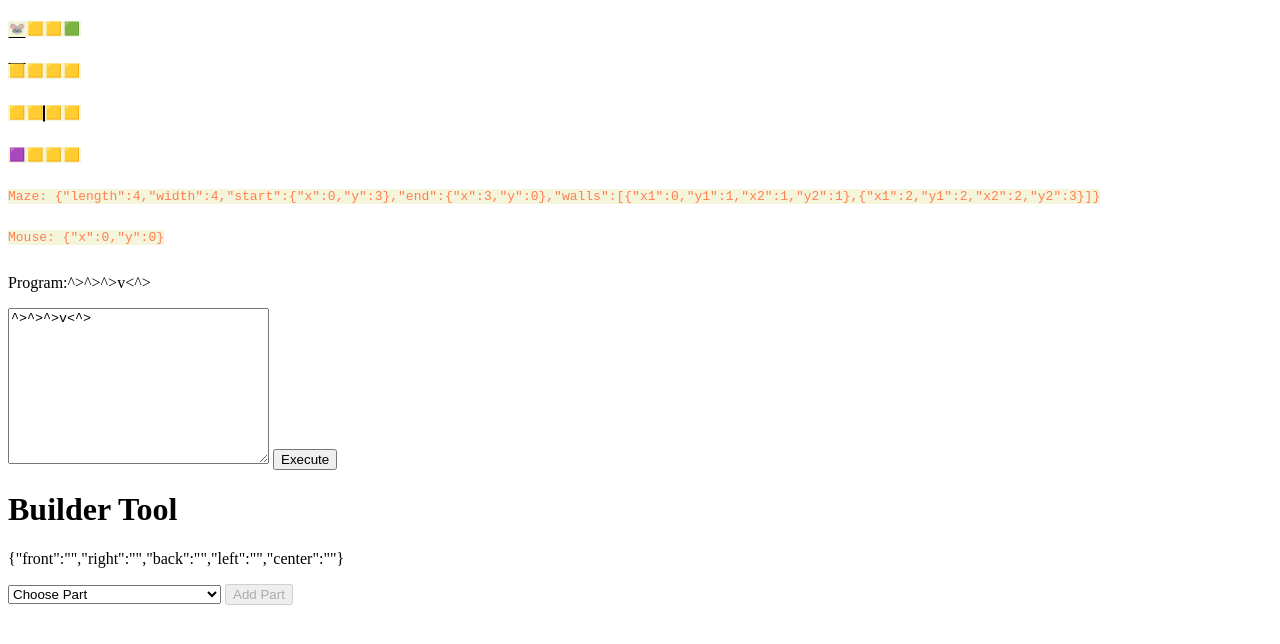
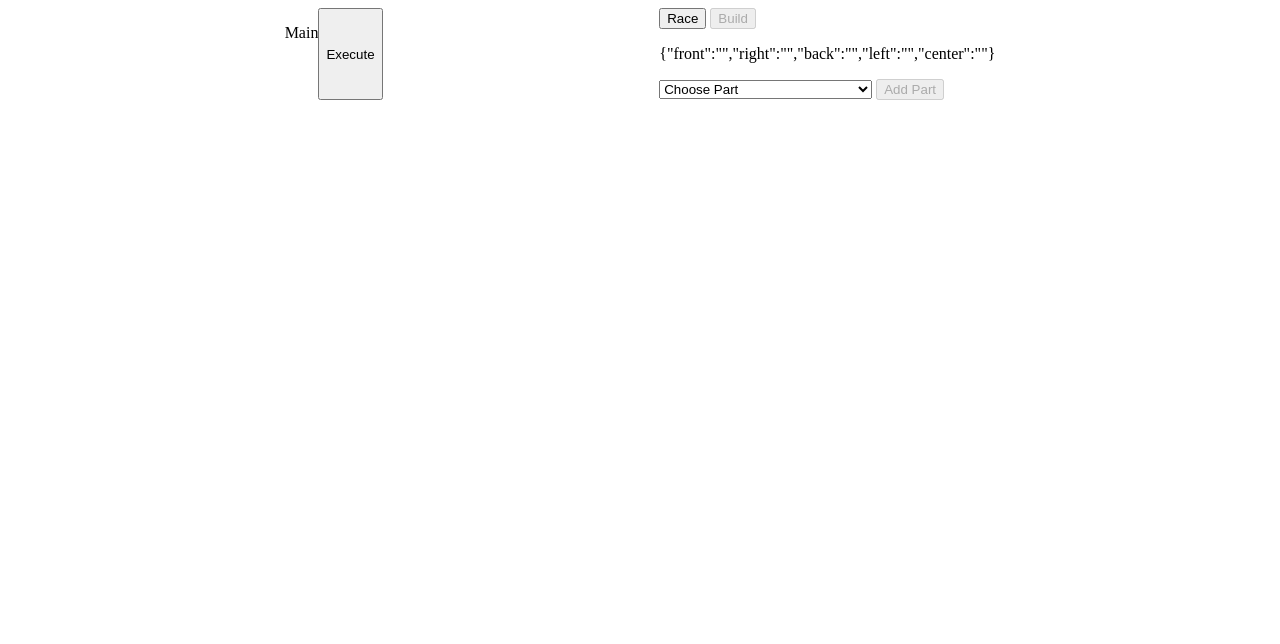
Before and after one commit to matthewnoel/micromouse-simulator, a Svelte app: page / in a window 1280 px wide. Shown: the top 644 px of the page. Built offline with nearby package versions, Linux system fonts and the light colour scheme; the HTML template or start-up script is replaced by a standard one.

Commit message:
Programming blocks

```diff
--- a/src/App.svelte
+++ b/src/App.svelte
@@ -1,9 +1,18 @@
 <script>
-    import Maze from "./components/Maze.svelte";
     import Editor from "./components/Editor.svelte";
-    import Builder from "./components/Builder.svelte";
+    import TabbedContainer from "./components/TabbedContainer.svelte";
 </script>
 
-<Maze />
-<Editor />
-<Builder />
+<div>
+    <Editor />
+    <TabbedContainer />
+</div>
+
+<style>
+    div {
+        display: flex;
+        flex-direction: row;
+        flex-wrap: wrap;
+        justify-content: space-evenly;
+    }
+</style>
--- a/src/components/Builder.svelte
+++ b/src/components/Builder.svelte
@@ -13,7 +13,7 @@
         addPart(selectedPart.name, selectedLocation);
 	}
 </script>
-<h1>Builder Tool</h1>
+
 <p>{JSON.stringify($parts)}</p>
 <form on:submit|preventDefault={handleSubmit}>
 	<select bind:value={selectedPart} on:change={() => (selectedLocation = selectedPart.locations?.[0])}>
--- a/src/components/Editor.svelte
+++ b/src/components/Editor.svelte
@@ -2,9 +2,44 @@
     import { runMaze } from '../editor';
     import { maze } from '../maze';
     import { parts } from '../mouse';
+    import { AllocentricMovementController } from '../parts/allocentric-movement-controller';
+    import { EgocentricMovementController } from '../parts/egocentric-movement-controller';
+    import { TouchSensor } from '../parts/touch-sensor';
+    import ExplorerBlock from './ExplorerBlock.svelte';
 
-    let value = '^>^>^>v<^>';
+    let program = [];
+
+    const allBlocks = [
+        ...Object.entries(AllocentricMovementController.methods).map((e) => { return { part: AllocentricMovementController.name, key: e[0], title: e[1].title }}),
+        ...Object.entries(EgocentricMovementController.methods).map((e) => { return { part: EgocentricMovementController.name, key: e[0], title: e[1].title }}),
+        ...Object.entries(TouchSensor.methods).map((e) => { return { part: TouchSensor.name, key: e[0], title: e[1].title }})
+    ];
+    $: filteredBlocks = allBlocks.filter((e) => Object.values($parts).includes(e.part));
+
+    function handleMessage(event) {
+		program = [...program, event.detail];
+	}
 </script>
-<p>Program:{value}</p>
-<textarea name="Program" id="program" bind:value cols="30" rows="10"></textarea>
-<input type="button" value="Execute" on:click={() => runMaze(value, $maze, $parts)}>
+
+<div id="outer">
+    <div>
+        {#each filteredBlocks as {part, key, title}}
+            <ExplorerBlock {part} {key} {title} on:message={handleMessage} />
+        {/each}
+    </div>
+    <div>
+        <p>Main</p>
+        {#each program as line}
+            <p>{line.title}</p>
+        {/each}
+    </div>
+    <input type="button" value="Execute" on:click={() => runMaze(program, $maze, $parts)}>
+</div>
+
+<style>
+    #outer {
+        display: flex;
+        flex-direction: row;
+        flex-wrap: nowrap;
+    }
+</style>
--- /dev/null
+++ b/src/components/ExplorerBlock.svelte
@@ -0,0 +1,27 @@
+<script>
+    import { createEventDispatcher } from 'svelte';
+
+    const dispatch = createEventDispatcher();
+
+    function addInstruction(title, key) {
+        dispatch('message', {
+            title,
+            value: key
+        });
+    }
+
+    export let part;
+    export let key;
+    export let title;
+</script>
+
+<div>
+    <p>{title}</p>
+    <input type="button" value="+" on:click={() => addInstruction(title, `${part} -> ${key}`)} >
+</div>
+
+<style>
+    p {
+        display: inline-block;
+    }
+</style>
--- a/src/components/Maze.svelte
+++ b/src/components/Maze.svelte
@@ -1,9 +1,6 @@
 <script>
 import { maze, doesSideMatchWall } from '../maze';
 import { x, y } from '../mouse';
-
-$: mazeDetails = JSON.stringify({length: $maze.length, width: $maze.width, start: $maze.start, end: $maze.end, walls: $maze.walls});
-$: mouseDetails = JSON.stringify({x: $x, y: $y});
 
 const getWallBorderStyle = (x, y) => {
     let style = '';
@@ -45,9 +42,6 @@ const getWallBorderStyle = (x, y) => {
     </p>
     <br>
 {/each}
-<p>Maze: {mazeDetails}</p>
-<br>
-<p>Mouse: {mouseDetails}</p>
 
 <style>
     p {
--- /dev/null
+++ b/src/components/TabbedContainer.svelte
@@ -0,0 +1,21 @@
+<script>
+    import Maze from "./Maze.svelte";
+    import Builder from "./Builder.svelte";
+
+    let tab = 'Build';
+</script>
+
+
+<div>
+    <div>
+        <input disabled={tab === 'Race'} type="button" value="Race" on:click={() => tab = 'Race'}>
+        <input disabled={tab === 'Build'} type="button" value="Build" on:click={() => tab = 'Build'}>
+    </div>
+    {#if tab === 'Build'}
+        <Builder />
+    {:else if tab === 'Race'}
+        <Maze />
+    {:else}
+        <p>Something went wrong.</p>
+    {/if}
+</div>
--- a/src/editor.js
+++ b/src/editor.js
@@ -4,24 +4,23 @@ import { AllocentricMovementController } from './parts/allocentric-movement-cont
 export const runMaze = (program, maze, parts) => {
     const equippedParts = Object.values(parts);
     setPosition(maze.start.x, maze.start.y);
-    for (const char of program) {
-        console.log(char);
-        switch (char) {
-            case '^':
+    for (const line of program) {
+        switch (line.value) {
+            case 'Allocentric Movement Controller -> moveUp':
                 if (!equippedParts.includes(AllocentricMovementController.name)) break;
-                AllocentricMovementController.methods.moveUp(maze);
+                AllocentricMovementController.methods.moveUp.func(maze);
                 break;
-            case '>':
+            case 'Allocentric Movement Controller -> moveRight':
                 if (!equippedParts.includes(AllocentricMovementController.name)) break;
-                AllocentricMovementController.methods.moveRight(maze);
+                AllocentricMovementController.methods.moveRight.func(maze);
                 break;
-            case 'v':
+            case 'Allocentric Movement Controller -> moveDown':
                 if (!equippedParts.includes(AllocentricMovementController.name)) break;
-                AllocentricMovementController.methods.moveDown(maze);
+                AllocentricMovementController.methods.moveDown.func(maze);
                 break;
-            case '<':
+            case 'Allocentric Movement Controller -> moveLeft':
                 if (!equippedParts.includes(AllocentricMovementController.name)) break;
-                AllocentricMovementController.methods.moveLeft(maze);
+                AllocentricMovementController.methods.moveLeft.func(maze);
                 break;
             default:
                 break;
--- a/src/parts/allocentric-movement-controller.js
+++ b/src/parts/allocentric-movement-controller.js
@@ -25,10 +25,22 @@ const moveLeft = (maze) => {
 export const AllocentricMovementController = {
     name: 'Allocentric Movement Controller',
     methods: {
-        moveUp,
-        moveRight,
-        moveDown,
-        moveLeft
+        moveUp: {
+            func: moveUp,
+            title: 'Move Up'
+        },
+        moveRight: {
+            func: moveRight,
+            title: 'Move Right'
+        },
+        moveDown: {
+            func: moveDown,
+            title: 'Move Down'
+        },
+        moveLeft: {
+            func: moveLeft,
+            title: 'Move Left'
+        }
     },
     locations: ['center']
 };
```
